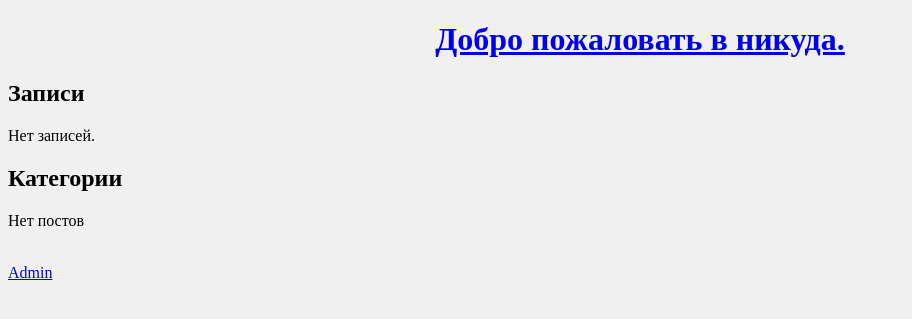
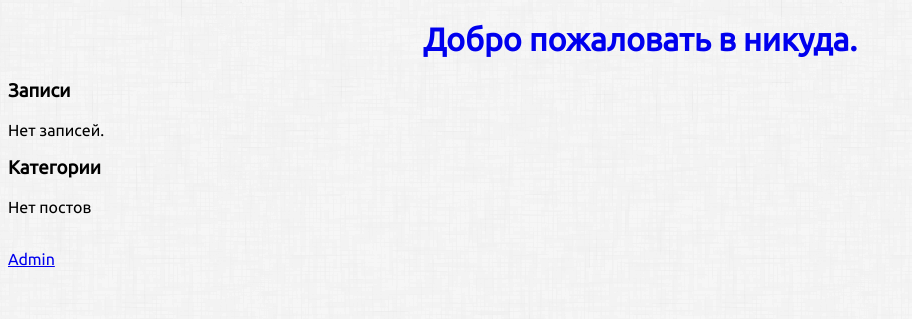
Before and after one commit to zetoke/Blog, a Django app: template templates/blog/index.html in a window 1280 px wide. Shown: the top 319 px of the page, without its empty margins (0-912 px from the left). Run offline with Django 3.2, Linux system fonts and the light colour scheme; the template is opened without the code that fills it, so the values that code supplies are empty; parts of the project's set-up code (start-up, migrations or seed data) failed here and were passed over.

Commit message:
+ very ugly base style, some fixes to .gitignore

```diff
--- a/static/style.css
+++ b/static/style.css
@@ -1,6 +1,20 @@
 body {
-	background-color: #F0F0F0;
+	background: url(/static/bg.png);
+	font-family: 'Ubuntu', sans-serif;
 }
+
 h1 {
 	text-align: center;
 }
+
+#top_url a {
+	text-decoration: none;
+}
+
+#post {
+	text-align: center;
+	background-color: #FFFFFF;
+	width: 700px;
+	margin-left: 300px;
+	border-radius: 5px;
+}
--- a/templates/blog/base.html
+++ b/templates/blog/base.html
@@ -2,10 +2,13 @@
 <html>
     <head>
         <title>{% block head_title %}Добро пожаловать в никуда.{% endblock %}</title>
+        <link href='http://fonts.googleapis.com/css?family=Ubuntu&subset=latin,cyrillic,cyrillic-ext' rel='stylesheet' type='text/css'>
         <link rel="stylesheet" href="/static/style.css" type="text/css">
     </head>
     <body>
-        <h1><a href="{{ "/" }}">Добро пожаловать в никуда.</a></h1>
+    	<div id='top_url'>
+        	<h1><a href="{{ "/" }}">Добро пожаловать в никуда.</a></h1>
+    	</div>
         {% block content %}
 
         {% endblock %}
--- a/templates/blog/index.html
+++ b/templates/blog/index.html
@@ -2,7 +2,7 @@
 {% block title %}Добро пожаловать в никуда.{% endblock %}
 
 {% block content %}
-    <h2>Записи</h2>
+    <h3>Записи</h3>
     {% if posts %}
         <ul>
         {% for post in posts %}
@@ -13,7 +13,7 @@
         <p>Нет записей.</p>
     {% endif %}
 
-    <h2>Категории</h2>
+    <h3>Категории</h3>
     {% if categories %}
         <ul>
         {% for category in categories %}
```
Also changed, not shown: templates/blog/view_post.html (+10 -5 lines), static/bg.png (added), 1 other file.
